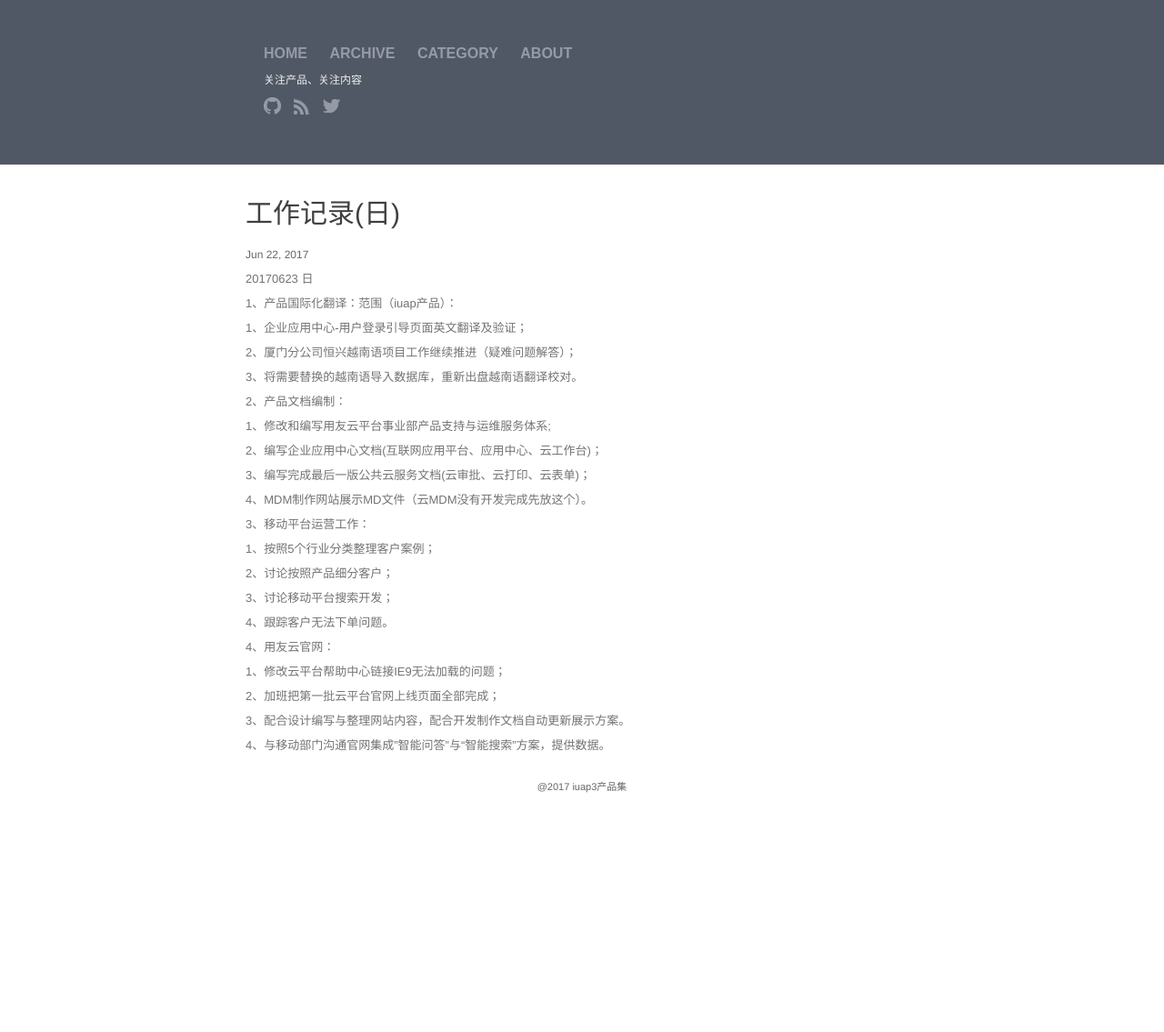
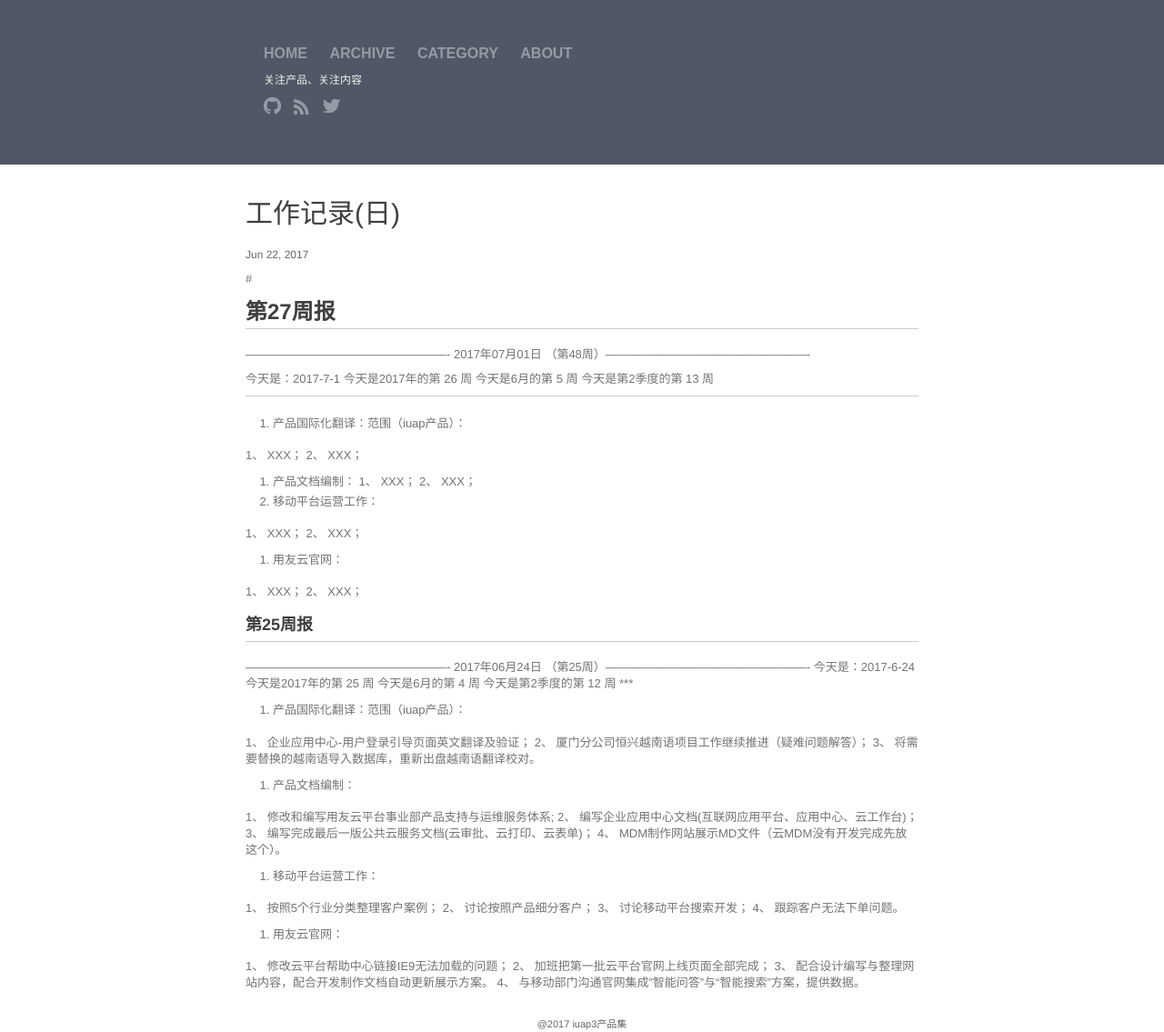
Before and after one commit to walllFlower/blog, a Jekyll site: the page built from _posts/2017-06-22-day_report_cxz.md, in a window 1280 px wide. Shown: the whole page at 91% size. Built offline with Jekyll 4.4.1, drawn with Linux system fonts in a browser that asks for light colours; comment, search, counter and statistics services are not loaded; before the commit the page ends 900 px from its top, so only the background shows below that.

Commit message:
Update 2017-06-22-day_report_cxz.md

```diff
--- a/_posts/2017-06-22-day_report_cxz.md
+++ b/_posts/2017-06-22-day_report_cxz.md
@@ -6,42 +6,64 @@ categories: 日报 第25周
 ---
 
 
- 20170623 日
+#
+## 第27周报
+***
+---------------------------------------------------- 2017年07月01日 （第48周）----------------------------------------------------
 
-1、产品国际化翻译：范围（iuap产品）：
+今天是：2017-7-1
+今天是2017年的第 26 周
+今天是6月的第 5 周
+今天是第2季度的第 13 周
 
-  1、企业应用中心-用户登录引导页面英文翻译及验证；
 
-  2、厦门分公司恒兴越南语项目工作继续推进（疑难问题解答）；
+***
+1. 产品国际化翻译：范围（iuap产品）：
 
-  3、将需要替换的越南语导入数据库，重新出盘越南语翻译校对。
+1、 XXX；
+2、 XXX；
+2. 产品文档编制：
+1、 XXX；
+2、 XXX；
+3. 移动平台运营工作：
 
-2、产品文档编制：
+1、 XXX；
+2、 XXX；
+4. 用友云官网：
 
-  1、修改和编写用友云平台事业部产品支持与运维服务体系;
+1、 XXX；
+2、 XXX；
 
-  2、编写企业应用中心文档(互联网应用平台、应用中心、云工作台)；
 
-  3、编写完成最后一版公共云服务文档(云审批、云打印、云表单)；
 
-  4、MDM制作网站展示MD文件（云MDM没有开发完成先放这个）。
+### 第25周报
+***
+---------------------------------------------------- 2017年06月24日 （第25周）----------------------------------------------------
+今天是：2017-6-24
+今天是2017年的第 25 周
+今天是6月的第 4 周
+今天是第2季度的第 12 周
+***
+1. 产品国际化翻译：范围（iuap产品）：
 
-3、移动平台运营工作：
+1、 企业应用中心-用户登录引导页面英文翻译及验证；
+2、 厦门分公司恒兴越南语项目工作继续推进（疑难问题解答）；
+3、 将需要替换的越南语导入数据库，重新出盘越南语翻译校对。
+2. 产品文档编制：
 
-  1、按照5个行业分类整理客户案例；
+1、 修改和编写用友云平台事业部产品支持与运维服务体系;
+2、 编写企业应用中心文档(互联网应用平台、应用中心、云工作台)；
+3、 编写完成最后一版公共云服务文档(云审批、云打印、云表单)；
+4、 MDM制作网站展示MD文件（云MDM没有开发完成先放这个）。
+3. 移动平台运营工作：
 
-  2、讨论按照产品细分客户；
+1、 按照5个行业分类整理客户案例；
+2、 讨论按照产品细分客户；
+3、 讨论移动平台搜索开发；
+4、 跟踪客户无法下单问题。
+4. 用友云官网：
 
-  3、讨论移动平台搜索开发；
-
-  4、跟踪客户无法下单问题。
-
-4、用友云官网：
-
-  1、修改云平台帮助中心链接IE9无法加载的问题；
-
-  2、加班把第一批云平台官网上线页面全部完成；
-
-  3、配合设计编写与整理网站内容，配合开发制作文档自动更新展示方案。
-
-  4、与移动部门沟通官网集成”智能问答”与“智能搜索”方案，提供数据。
+1、 修改云平台帮助中心链接IE9无法加载的问题；
+2、 加班把第一批云平台官网上线页面全部完成；
+3、 配合设计编写与整理网站内容，配合开发制作文档自动更新展示方案。
+4、 与移动部门沟通官网集成”智能问答”与“智能搜索”方案，提供数据。
```
